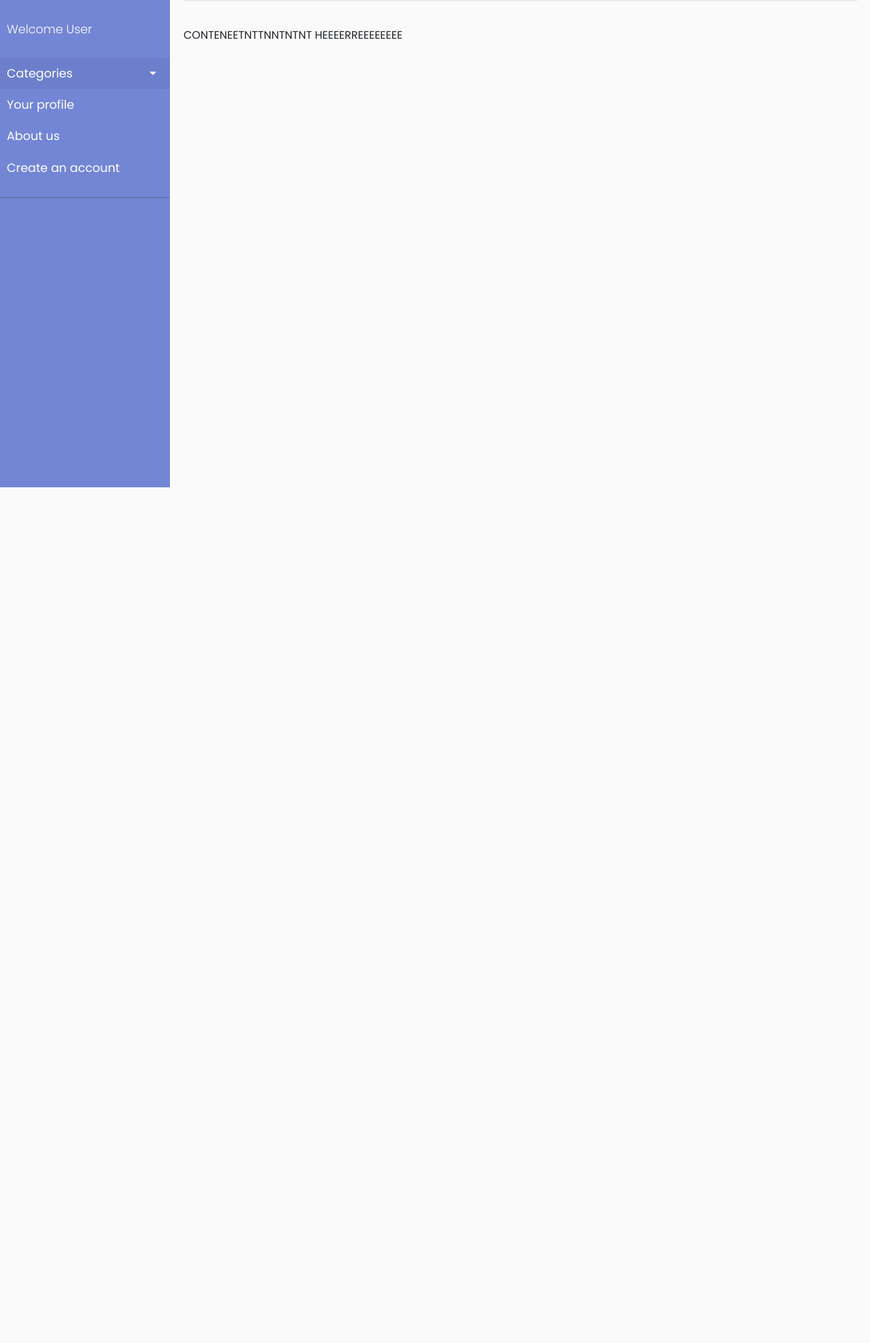
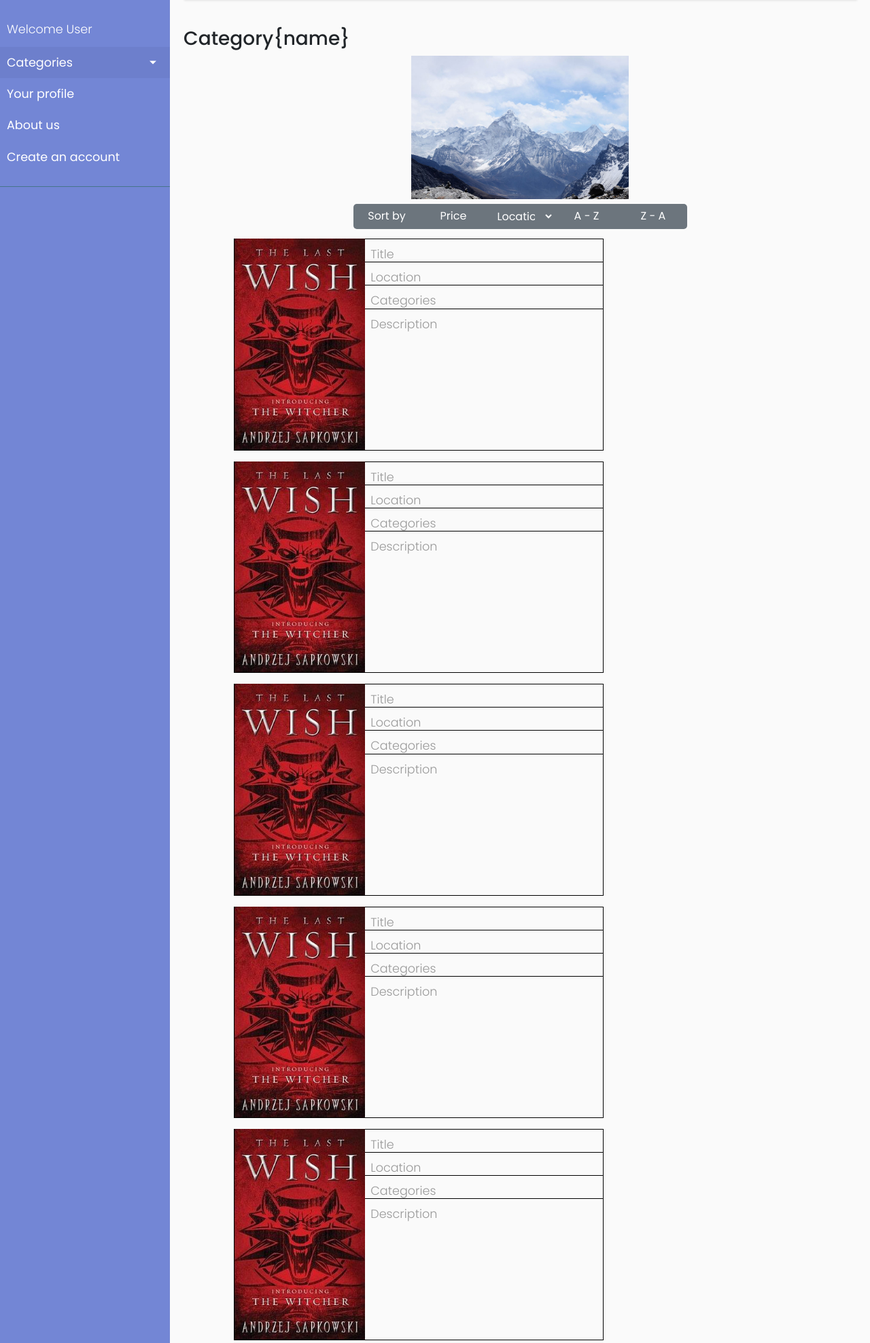
Before and after one commit to OmarDakka/Mlokheyya, a Django app: template books_app/templates/category.html in a window 1280 px wide. Shown: the part 83-2059 px from the top of the page at 68% size. Before the commit the page ends 800 px from the top, so only its background shows below. Run offline with Django 3.2, Linux system fonts and the light colour scheme; the template is opened without the code that fills it, so the values that code supplies are empty; some libraries are stand-ins or nearby versions.

Commit message:
fixing a bug

```diff
--- a/books_app/templates/category.html
+++ b/books_app/templates/category.html
@@ -13,6 +13,11 @@
 	  <link rel="stylesheet" href="{% static 'css/style.css' %}">
     <script src="{% static 'js/main.js' %}"></script>
     <style>
+      .catimg{
+        width: 20rem;
+        margin: 0px auto;
+        display: block;
+      }
       .push-down {
         margin-bottom: 10px;
       }
@@ -24,6 +29,69 @@
       .buttonStretch {
         height: 33px;
       }
+      /* *{
+        outline:1px dotted red;
+    } */
+    p{
+        margin-bottom: 0rem;
+    }
+    .info_p{
+        height: 11%;
+
+        border-top: black solid  1px;
+
+        padding: 0.2rem;
+    }
+    .last_p{
+        height: 67%;
+        border-top: black solid  1px;
+    }
+    .function_p{
+        height: 50%;
+        border-left:solid 1px black ;
+        border-bottom: black solid 1px;
+    }
+
+    .book_div{
+        margin: 0.5rem 0px;
+        width: 34rem;
+        border: solid black 1px;
+        border-top: none;
+
+    }
+    .sortingtype{
+      border: solid black 2px;
+    }
+    .label {
+      margin-bottom: 0rem;
+      display: inline-block;
+      border: none;
+      color: white;
+      border-radius: 5px;
+      width: 10%;
+      background-color: none;
+          }
+    .sortingbar{
+      margin: 0.4rem auto;
+      display: flex;
+      justify-content: center;
+
+    }
+    .bookimg{
+      width: 12rem;
+    }
+    .book_info{
+      width: 22rem;
+    }
+    .books_main{
+      justify-content: space-between;
+      width: 85%;
+      margin: 0px auto;
+    }
+    /* .method {
+      width: 6rem;
+      border-top: solid black 1px;
+    } */
     </style>
 </head>
 
@@ -96,7 +164,95 @@
         </div>
     </nav>
 
-    CONTENEETNTTNNTNTNT HEEEERREEEEEEEE
+    <h3>Category{name}</h3>
+    <img class="catimg" src="{% static 'images/bg_1.jpg' %}" />
+        <form action=""  class="btn-group sortingbar" role="group" aria-label="Basic example">
+            <label for="" class="label btn btn-secondary "> Sort by </label>
+            <button type="submit" class="label btn btn-secondary ">Price</button>
+            <select  class="label btn btn-secondary  " id="inlineFormCustomSelect">
+                <option selected>Location</option>
+                <option value="1">One</option>
+                <option value="2">Two</option>
+                <option value="3">Three</option>
+            </select>
+            <button type="submit" class="label btn btn-secondary"> A - Z </button>
+            <button type="submit" class=" label btn btn-secondary"> Z - A </button>
+        </form>
+        <div class="d-flex flex-wrap books_main">
+          <div class="d-flex book_div" >
+            <img class="bookimg" src="{% static 'images/the last wish.jpg' %}" />
+              <div class="d-flex flex-column book_info">
+                  <p class="p-2 info_p">Title</p>
+                  <p class="p-2 info_p" > Location </p>
+                  <p class="p-2 info_p" > Categories</p>
+                  <p class="p-2 last_p" >Description</p>
+              </div>
+          </div>
+          <div class="d-flex book_div" >
+            <img class="bookimg" src="{% static 'images/the last wish.jpg' %}" />
+              <div class="d-flex flex-column book_info">
+                  <p class="p-2 info_p">Title</p>
+                  <p class="p-2 info_p" > Location </p>
+                  <p class="p-2 info_p" > Categories</p>
+                  <p class="p-2 last_p" >Description</p>
+              </div>
+          </div>
+          <div class="d-flex book_div" >
+            <img class="bookimg" src="{% static 'images/the last wish.jpg' %}" />
+              <div class="d-flex flex-column book_info">
+                  <p class="p-2 info_p">Title</p>
+                  <p class="p-2 info_p" > Location </p>
+                  <p class="p-2 info_p" > Categories</p>
+                  <p class="p-2 last_p" >Description</p>
+              </div>
+          </div>
+          <div class="d-flex book_div" >
+            <img class="bookimg" src="{% static 'images/the last wish.jpg' %}" />
+              <div class="d-flex flex-column book_info">
+                  <p class="p-2 info_p">Title</p>
+                  <p class="p-2 info_p" > Location </p>
+                  <p class="p-2 info_p" > Categories</p>
+                  <p class="p-2 last_p" >Description</p>
+              </div>
+          </div>
+          <div class="d-flex book_div" >
+            <img class="bookimg" src="{% static 'images/the last wish.jpg' %}" />
+              <div class="d-flex flex-column book_info">
+                  <p class="p-2 info_p">Title</p>
+                  <p class="p-2 info_p" > Location </p>
+                  <p class="p-2 info_p" > Categories</p>
+                  <p class="p-2 last_p" >Description</p>
+              </div>
+          </div>
+          <div class="d-flex book_div" >
+            <img class="bookimg" src="{% static 'images/the last wish.jpg' %}" />
+              <div class="d-flex flex-column book_info">
+                  <p class="p-2 info_p">Title</p>
+                  <p class="p-2 info_p" > Location </p>
+                  <p class="p-2 info_p" > Categories</p>
+                  <p class="p-2 last_p" >Description</p>
+              </div>
+          </div>
+          <div class="d-flex book_div" >
+            <img class="bookimg" src="{% static 'images/the last wish.jpg' %}" />
+              <div class="d-flex flex-column book_info">
+                  <p class="p-2 info_p">Title</p>
+                  <p class="p-2 info_p" > Location </p>
+                  <p class="p-2 info_p" > Categories</p>
+                  <p class="p-2 last_p" >Description</p>
+              </div>
+          </div>
+          <div class="d-flex book_div" >
+            <img class="bookimg" src="{% static 'images/the last wish.jpg' %}" />
+              <div class="d-flex flex-column book_info">
+                  <p class="p-2 info_p">Title</p>
+                  <p class="p-2 info_p" > Location </p>
+                  <p class="p-2 info_p" > Categories</p>
+                  <p class="p-2 last_p" >Description</p>
+              </div>
+          </div>
+
+        </div>
 
   </div>
 </div>
```
